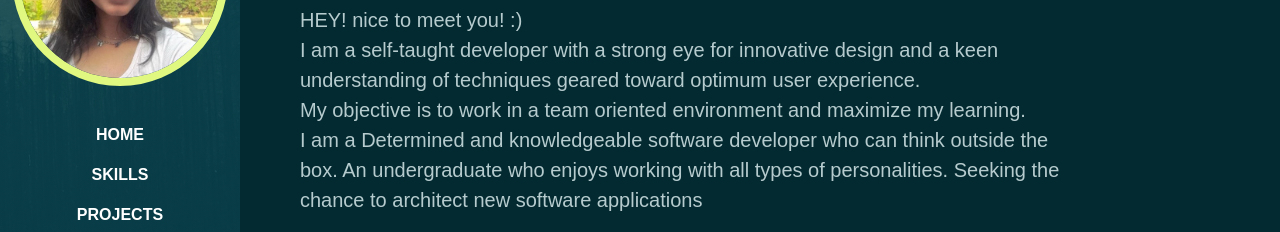
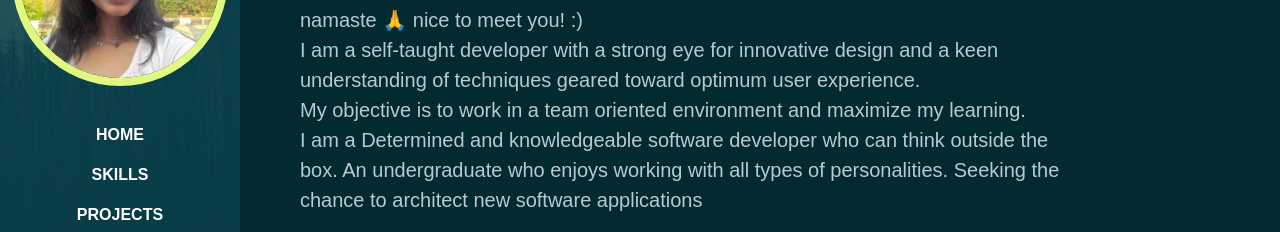
Before and after one commit to snehagupta20/PORTFOLIO, a plain HTML site: page index.html in a window 1280 px wide. Shown: the part 290-522 px from the top of the page. Drawn offline with Linux system fonts and the light colour scheme; a web font is replaced by a local one.

Commit message:
Update index.html

```diff
--- a/index.html
+++ b/index.html
@@ -73,7 +73,7 @@
                             <img src="assets/images/india-flag-icon.svg">
                         </h1>
 
-                        <p class="lead mt-2 mb-4" data-aos="fade-up" data-aos-delay="300">HEY! nice to meet you! :) <br>I am a self-taught developer with a strong eye for innovative design and a
+                        <p class="lead mt-2 mb-4" data-aos="fade-up" data-aos-delay="300">namaste &#x1F64F; nice to meet you! :) <br>I am a self-taught developer with a strong eye for innovative design and a
                         keen understanding of techniques geared
                         toward optimum user experience.<br>
                         My objective is to work in a team oriented environment and maximize my
```
